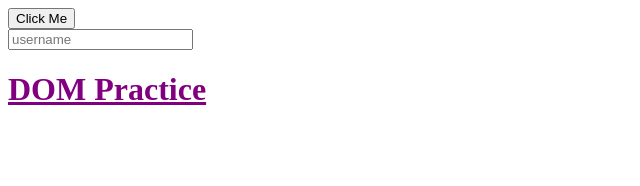
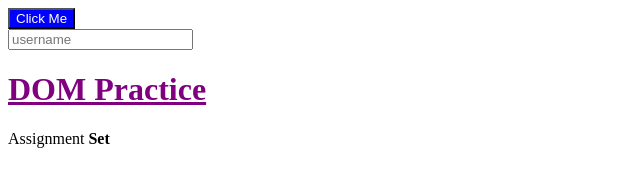
Before and after one commit to Vanshaj14Mohan/JavaScript-Part-8, a plain HTML site: page Assignment Questions/index.html in a window 1280 px wide. Shown: the whole page, without its empty margins (0-640 px from the left). Drawn offline with Linux system fonts and the light colour scheme.

Commit message:
Assignment

```diff
--- a/Assignment Questions/app.js
+++ b/Assignment Questions/app.js
@@ -1,19 +1,20 @@
 //1 -> Create a new input and button element on the page using JavaScript only. Set the text button to "Click Me"
-let btn = document.createElement("button");
+let button = document.createElement("button");
 let input = document.createElement("input");
 let br = document.createElement("br");
+button.classList.add("btn");
 
-btn.innerText = "Click Me";
-btn.classList.add(".btn");
+button.innerText = "Click Me";
 
-document.querySelector("body").append(btn);
+
+document.querySelector("body").append(button);
 document.querySelector("body").append(br);
 document.querySelector("body").append(input);
 
 //2 -> Add the following attributes to the element
 // : Change placeholder value of input to "username"
 // : Change the id of the button to "btn"
-btn.setAttribute("id","btn")
+button.setAttribute("id","btn")
 input.setAttribute("placeholder", "username");
 
 //3 -> Access the btn using the querySelector and button id. Change the button background color to blue and text color to white.
@@ -26,3 +27,11 @@ h1.innerText = "DOM Practice";
 h1.classList.add("h1");
 
 document.body.appendChild(h1);
+
+//5 -> Create a p tag on the page and set it's text to "Assignment Set" where set is bold.
+p = document.createElement("p");
+p.innerHTML = "Assignment <b>Set</b>";
+
+// p.innerHTML = "<b>set</b>";
+
+document.body.appendChild(p);
--- a/Assignment Questions/style.css
+++ b/Assignment Questions/style.css
@@ -1,11 +1,6 @@
 .btn {
     background-color: blue;
     color: white;
-    padding: 10px 20px;
-    border: none;
-    cursor: pointer;
-    border-radius: 5px;
-    font-size: 16px;
 }
 
 .h1{
```
